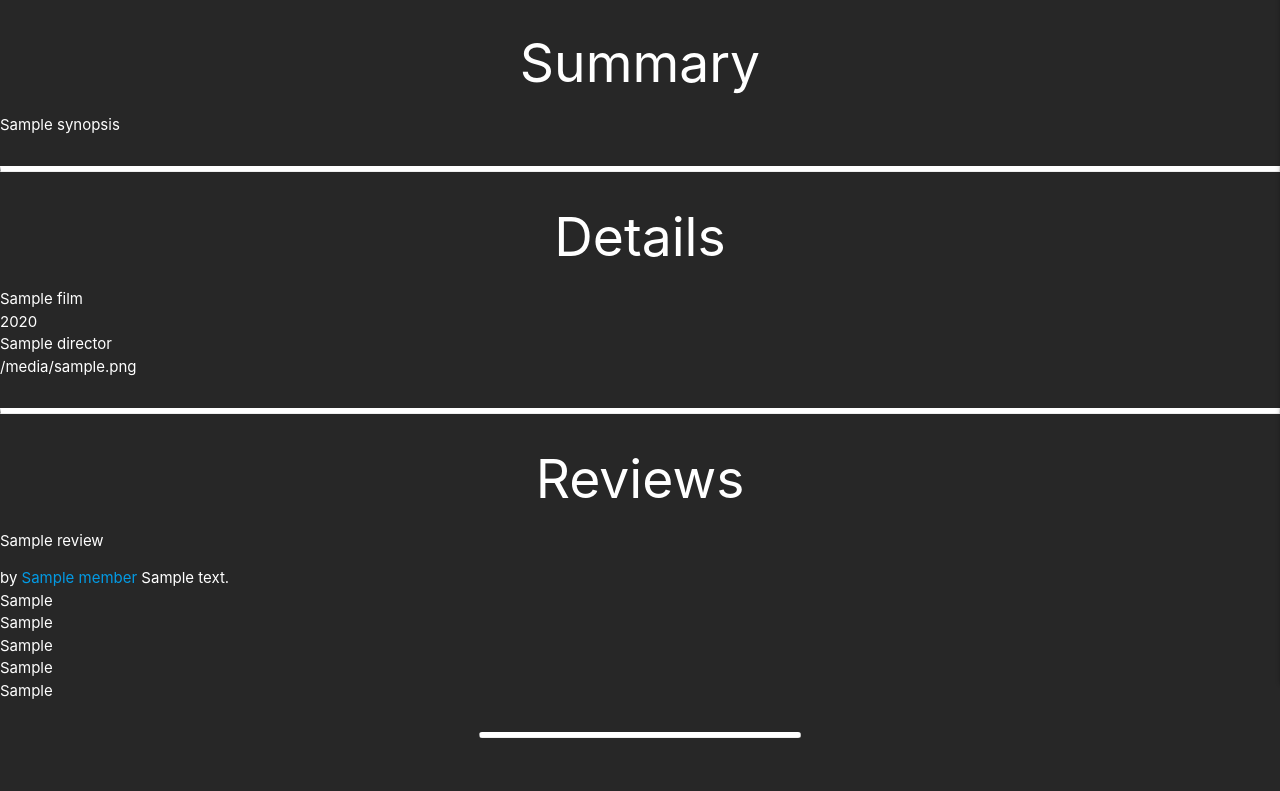
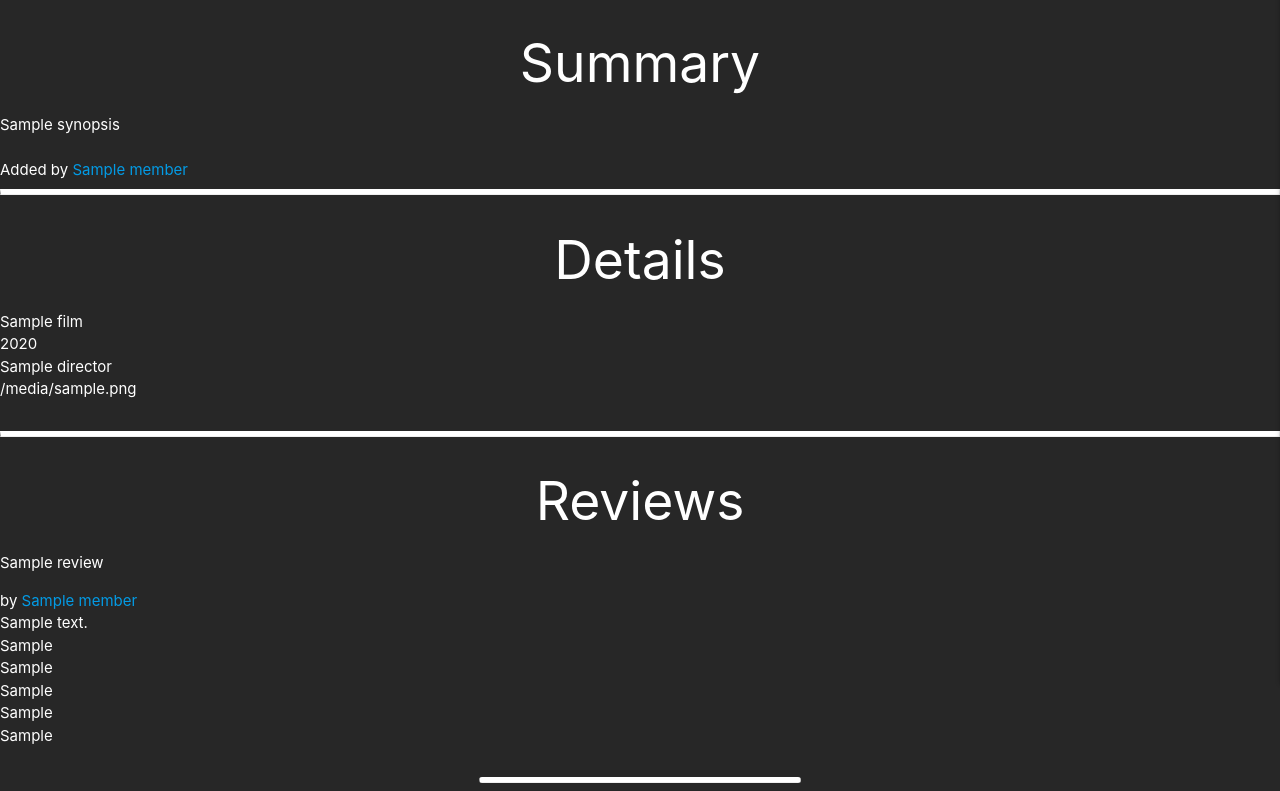
Before and after one commit to trdownie/the-art-of-film, a Flask app: template templates/film.html in a window 1280 px wide. Shown: the part 177-968 px from the top of the page. Before the commit the page ends 915 px from the top, so only its background shows below. Run offline with Flask 2, Linux system fonts and the light colour scheme; the template is opened without the code that fills it: most values are stand-ins (such as "Sample title", 1, 10 or a date in 2020); some libraries are stand-ins or nearby versions.

Commit message:
Added user tags to film page for accessing user profile

```diff
--- a/templates/film.html
+++ b/templates/film.html
@@ -6,6 +6,7 @@
     <!---------- SUMMARY SECTION ----------->
     <h2 class="center-align">Summary</h2>
     {{ film.synopsis }}<br><br>
+    <div>Added by <a href="{{ url_for('profile', username=film.member) }}" >{{ film.member }}</a></div>
     <hr class="main-div">
     <!---------- DETAILS SECTION ----------->
     <h2 class="center-align">Details</h2>
@@ -29,7 +30,7 @@
 
     {% for review in reviews %}
         <p>{{ review.title }}</p>
-        by <a href="{{ url_for('profile', username=review.member) }}" >{{ review.member }}</a>
+        <div>by <a href="{{ url_for('profile', username=review.member) }}" >{{ review.member }}</a></div>
         {{ review.review }}<br>
         {{ review.metric_1 }}<br>
         {{ review.metric_2 }}<br>
```
